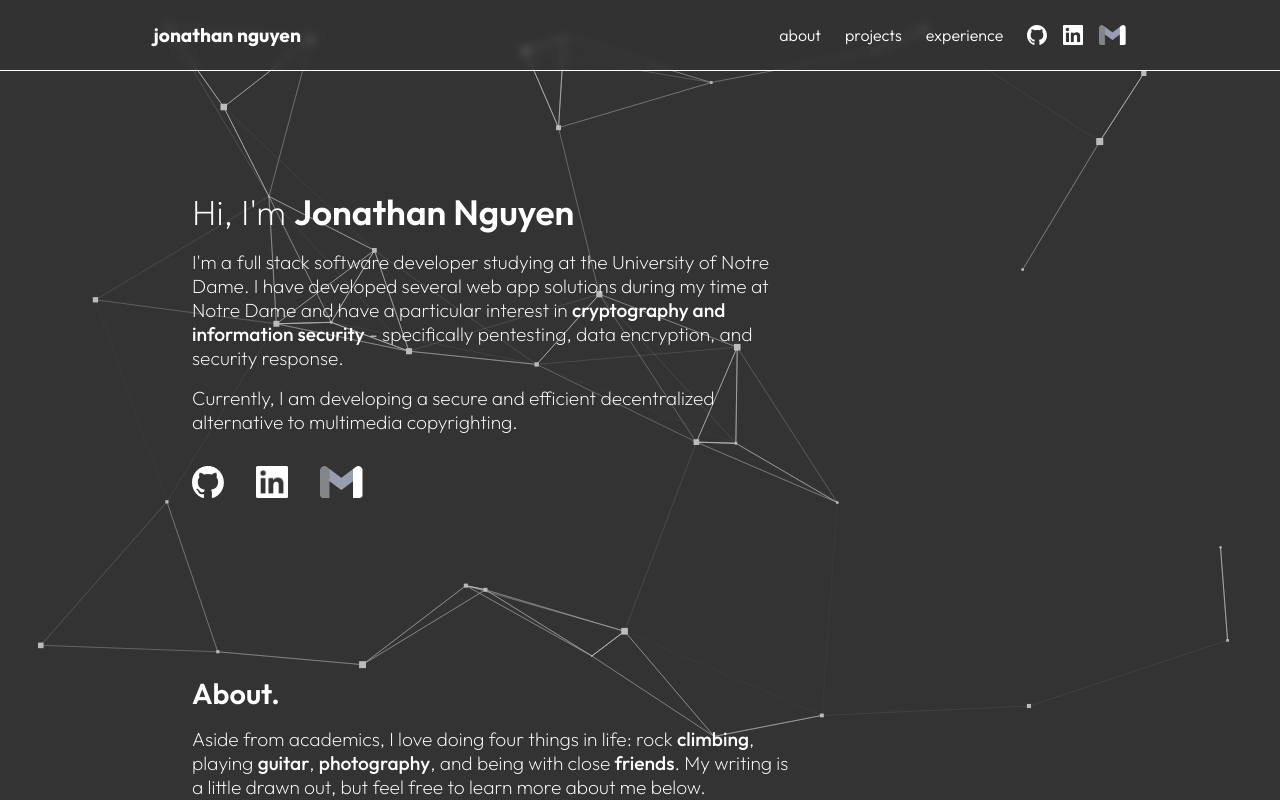
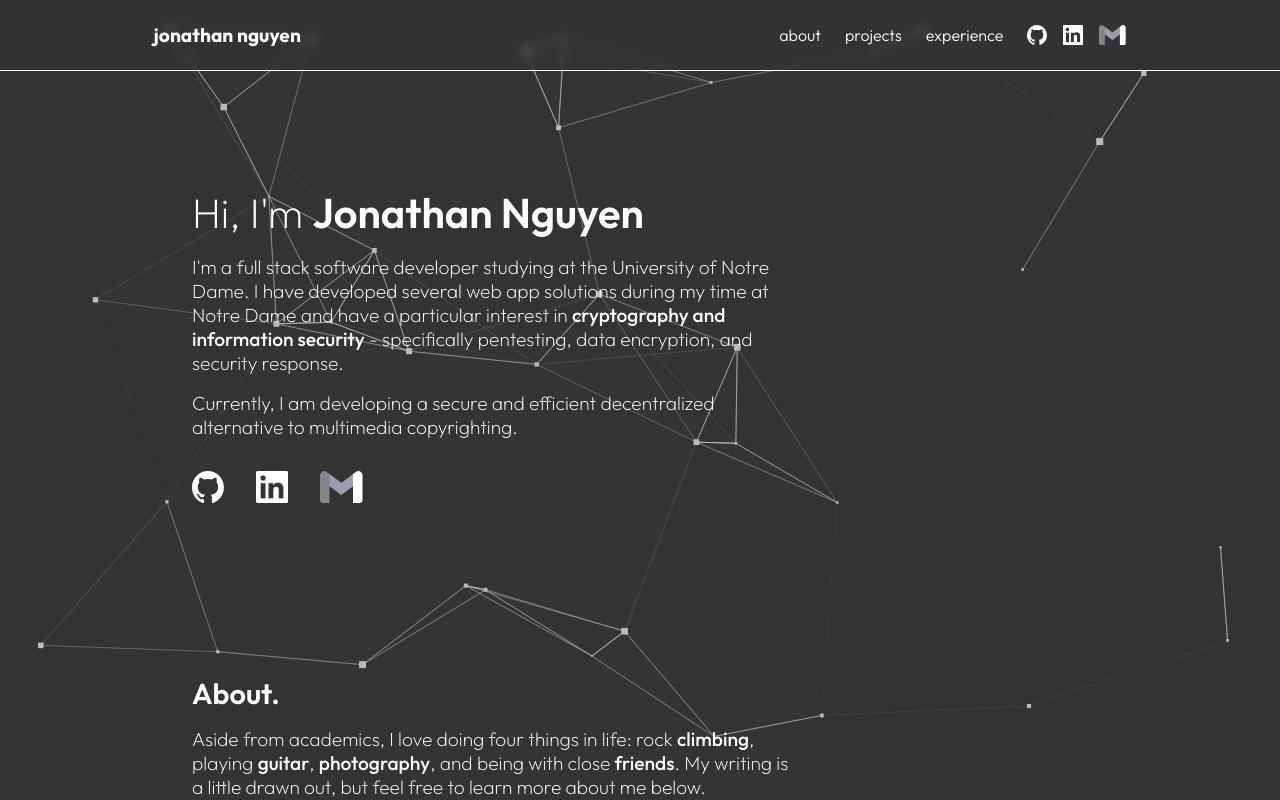
Before and after one commit to jnguyen38/jonathanguyen.com, a Next.js app: page / in a window 1280 px wide. Shown: the top 800 px of the page. Built offline with nearby package versions, Linux system fonts and the light colour scheme.

Commit message:
Home Styling

```diff
--- a/src/pages/index.js
+++ b/src/pages/index.js
@@ -19,7 +19,7 @@ import statifySong from "../../public/media/images/projects/statify-song.webp";
 function Intro(props) {
     return (
         <div id={`intro`} className={`${styles.intro} d-flex-col-l gap-2`}>
-            <h1 className={`fw-2 fs-lg mt-5`}>Hi, I&#39;m <span className={`fw-6`}>Jonathan Nguyen</span></h1>
+            <h1 className={`fw-2 fs-xl mt-5`}>Hi, I&#39;m <span className={`fw-6`}>Jonathan Nguyen</span></h1>
             <p className={`fw-2 fs-sm`}>
                 I&#39;m a full stack software developer studying at the
                 University of Notre Dame. I have developed several
@@ -75,16 +75,11 @@ function About() {
                 learn more about me below.
             </p>
             <div className={`${styles.aboutDisplay} gap-3 my-3`}>
-                <AboutItem size={styles.main} num={1} type={`Hobby`} desc={`Rock Climbing`}
-                           src={climbingSolo}/>
-                <AboutItem size={styles.main} num={2} type={`Free Time`} desc={`Friends`}
-                           src={mcgFormal}/>
-                <AboutItem size={styles.side} num={3} type={`Hobby`} desc={`Guitar`}
-                           src={guitar}/>
-                <AboutItem size={styles.side} num={4} type={`Art`} desc={`Photography`}
-                           src={interlaken}/>
-                <AboutItem size={styles.side} num={5} type={`Other`} desc={`Life Updates`}
-                           src={paraglidingGroup}/>
+                <AboutItem size={styles.main} num={1} type={`Hobby`} desc={`Rock Climbing`} src={climbingSolo}/>
+                <AboutItem size={styles.main} num={2} type={`Free Time`} desc={`Friends`} src={mcgFormal}/>
+                <AboutItem size={styles.side} num={3} type={`Hobby`} desc={`Guitar`} src={guitar}/>
+                <AboutItem size={styles.side} num={4} type={`Art`} desc={`Photography`} src={interlaken}/>
+                <AboutItem size={styles.side} num={5} type={`Other`} desc={`Life Updates`} src={paraglidingGroup}/>
             </div>
             <p className={`${styles.description} fw-2 fs-xs`}>
                 Damien, Chase, TJ, Chuck, Ready, Dom, Cat, Andrea, Andrew, Tmerc, Brooke, Peter, Ryan, Mary, Annie,
@@ -147,7 +142,7 @@ function Projects() {
 
 function Experience() {
     return (
-        <div id={`experience`} className={`${styles.experience} gap-2`}>
+        <div id={`Experience`} className={`${styles.experience} gap-2`}>
             <h2 className={`fw-6 fs-md`}>experience.</h2>
         </div>
     );
```
